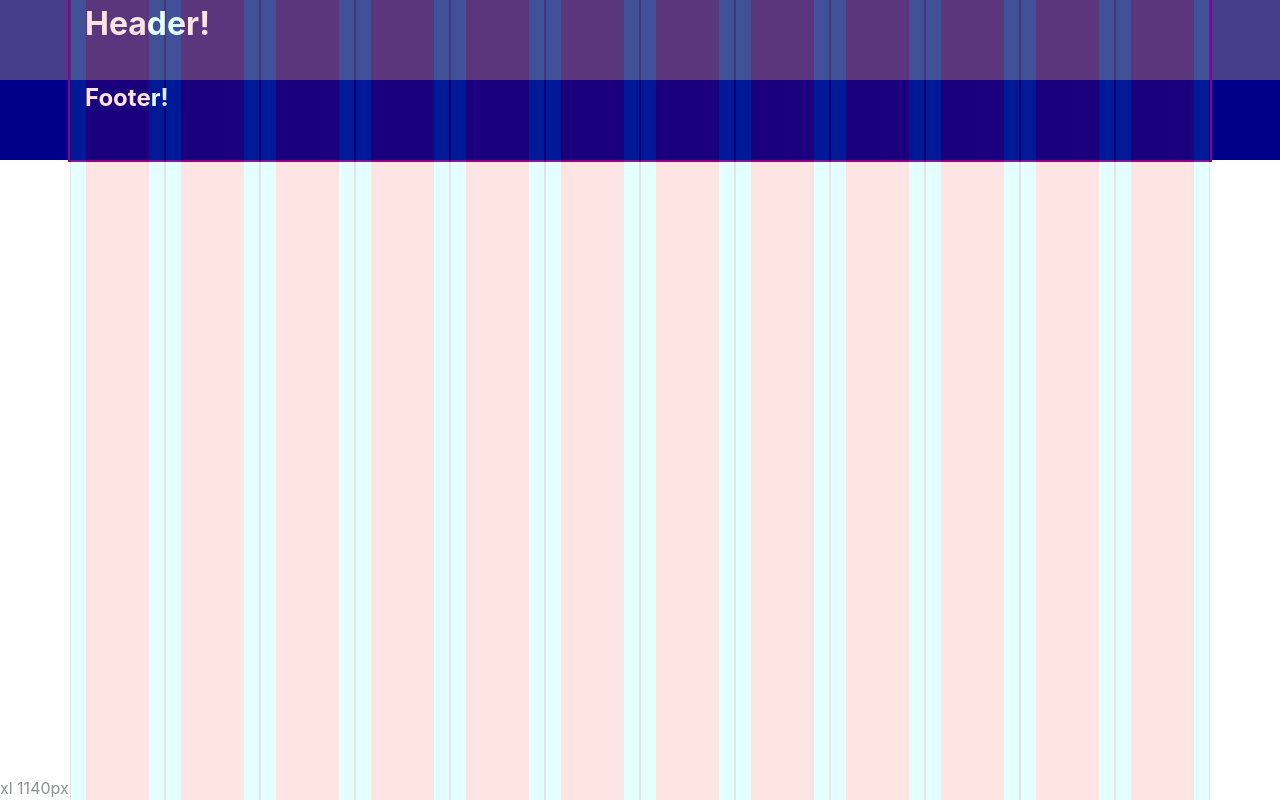
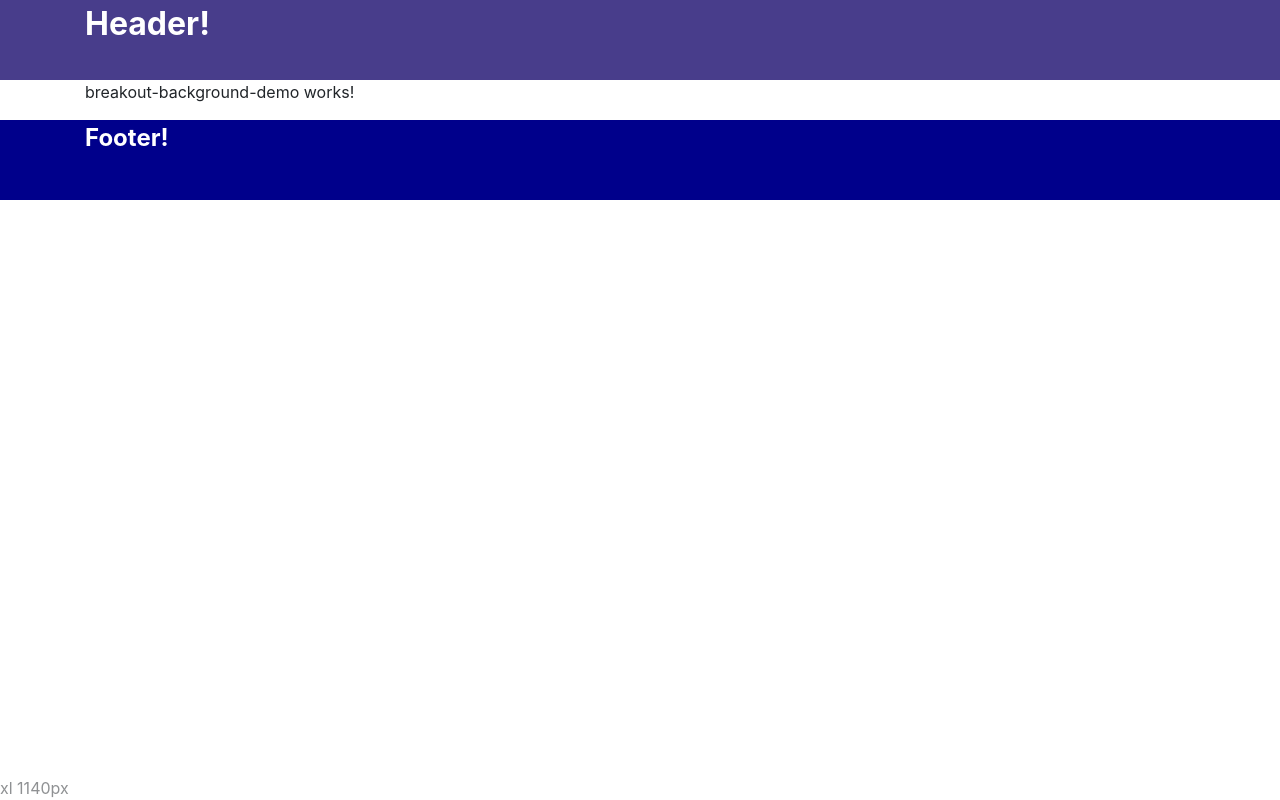
Before and after one commit to PaulDMooney/css-grid-blog, an Angular app in the folder sample-app/: page /breakoutbackground in a window 1280 px wide. Before the commit this address led to /. Built offline with nearby package versions, Linux system fonts and the light colour scheme.

Commit message:
Better way to show grid columns. Can turn on/off with param

```diff
--- a/sample-app/src/app/app-routing.module.ts
+++ b/sample-app/src/app/app-routing.module.ts
@@ -1,7 +1,13 @@
 import { NgModule } from '@angular/core';
 import { Routes, RouterModule } from '@angular/router';
+import { BreakoutBackgroundDemoComponent } from './breakout-background-demo/breakout-background-demo.component';
 
-const routes: Routes = [];
+const routes: Routes = [
+  {
+    path: 'breakoutbackground',
+    component: BreakoutBackgroundDemoComponent
+  }
+];
 
 @NgModule({
   imports: [RouterModule.forRoot(routes)],
--- a/sample-app/src/app/app.component.html
+++ b/sample-app/src/app/app.component.html
@@ -1,10 +1,9 @@
 <!--The content below is only a placeholder and can be replaced.-->
-<div class="container report-breakpoint show-container">
+<div class="container report-breakpoint" [ngClass]="{'show-container':showGrid}">
 
   <div class="row grid-display">
     <div class="col-sm-1" *ngFor="let num of [1,2,3,4,5,6,7,8,9,10,11,12]">
-      <div class="outter-content">
-        <div class="inner-content"></div>
+      <div class="content">
       </div>
     </div>
   </div>
--- a/sample-app/src/app/app.component.ts
+++ b/sample-app/src/app/app.component.ts
@@ -1,10 +1,22 @@
-import { Component } from '@angular/core';
+import { Component, OnInit } from '@angular/core';
+import { ActivatedRoute } from '@angular/router';
 
 @Component({
   selector: 'app-root',
   templateUrl: './app.component.html',
   styleUrls: ['./app.component.scss'],
 })
-export class AppComponent {
-  title = 'sample-app';
+export class AppComponent implements OnInit{
+
+  showGrid = false;
+
+  constructor(private route:ActivatedRoute) {}
+
+  ngOnInit(): void {
+    this.route.queryParams.subscribe(params => {
+      console.log(params);
+      this.showGrid = params['grid'] === "true";
+    });
+  }
+
 }
--- a/sample-app/src/app/app.module.ts
+++ b/sample-app/src/app/app.module.ts
@@ -3,10 +3,12 @@ import { NgModule } from '@angular/core';
 
 import { AppRoutingModule } from './app-routing.module';
 import { AppComponent } from './app.component';
+import { BreakoutBackgroundDemoComponent } from './breakout-background-demo/breakout-background-demo.component';
 
 @NgModule({
   declarations: [
-    AppComponent
+    AppComponent,
+    BreakoutBackgroundDemoComponent
   ],
   imports: [
     BrowserModule,
--- /dev/null
+++ b/sample-app/src/app/breakout-background-demo/breakout-background-demo.component.html
@@ -0,0 +1,3 @@
+<p>
+  breakout-background-demo works!
+</p>
--- /dev/null
+++ b/sample-app/src/app/breakout-background-demo/breakout-background-demo.component.ts
@@ -0,0 +1,15 @@
+import { Component, OnInit } from '@angular/core';
+
+@Component({
+  selector: 'app-breakout-background-demo',
+  templateUrl: './breakout-background-demo.component.html',
+  styleUrls: ['./breakout-background-demo.component.scss']
+})
+export class BreakoutBackgroundDemoComponent implements OnInit {
+
+  constructor() { }
+
+  ngOnInit() {
+  }
+
+}
--- a/sample-app/src/scss/_debug.scss
+++ b/sample-app/src/scss/_debug.scss
@@ -8,41 +8,37 @@
         left: 0;
         z-index: 1;
         opacity: 0.5;
+        background: white;
       }
     }
   }
 }
 
+.grid-display.row {
+  display: none;
+}
+
 .show-container {
   &.container {
     outline: 2px solid darkmagenta;
+    position: relative;
+    .grid-display.row {
+      display: flex;
+      position: absolute;
+      height: 100%;
+      width: 100%;
+
+      .col-sm-1 .content {
+        height: 100%;
+        background-color: aqua;
+        border-left: 1px solid black;
+        border-right: 1px solid black;
+        opacity: 0.1;
+      }
+    }
   }
 
   & .breakout-background {
     z-index: unset;
   }
 }
-
-.grid-display.row {
-  z-index: 2;
-  .col-sm-1 {
-    .outter-content{
-      position: absolute;
-      height: 100vh;
-      background-color: aqua;
-      border-left: 1px solid black;
-      border-right: 1px solid black;
-      opacity: 0.1;
-      z-index: 1;
-      left:0;
-      padding:inherit;
-      // position: absolute;
-      width: 100%;
-      .inner-content {
-        background-color: red;
-        height: 100%;
-        width: 100%;
-      }
-    }
-  }
-}
```
Also changed, not shown: sample-app/src/app/breakout-background-demo/breakout-background-demo.component.scss (added), 1 other file (tests, documents, lock files or other folders).
